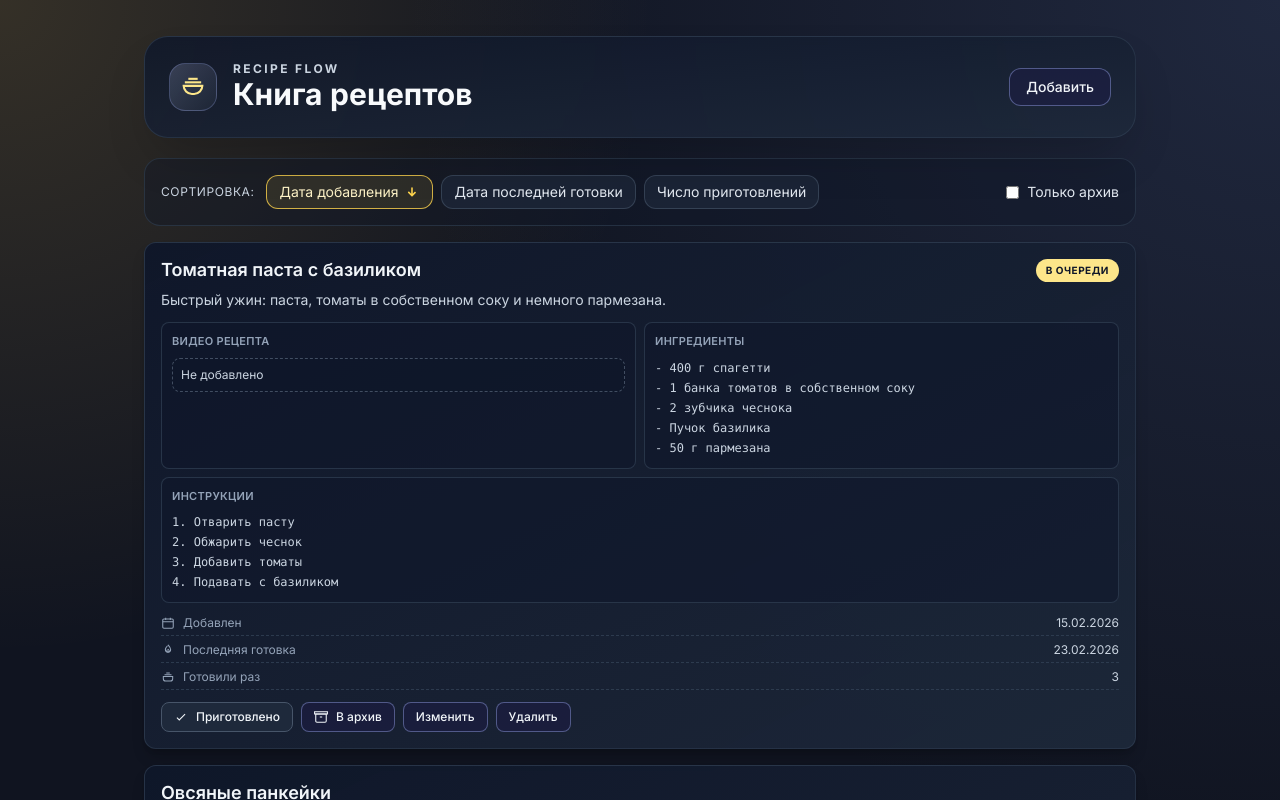
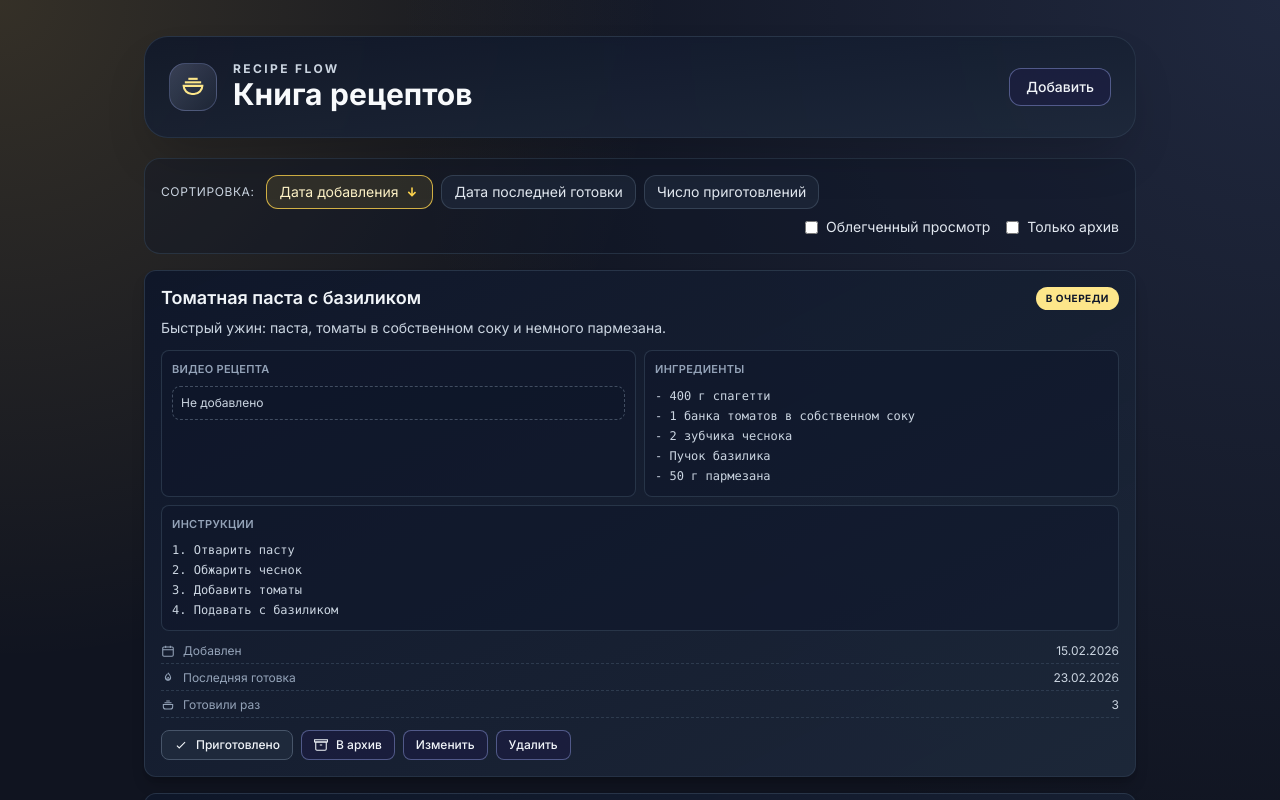
Before and after one commit to Perkin/recepies, a React (Vite) app: page / in a window 1280 px wide. Shown: the top 800 px of the page. Built offline with nearby package versions, Linux system fonts and the light colour scheme.

Commit message:
Добавить облегченный режим просмотра рецептов

```diff
--- a/src/App.jsx
+++ b/src/App.jsx
@@ -5,6 +5,7 @@ import { SortControls } from './components/recipe/SortControls'
 import { recipeSorters } from './utils/recipeSorters.js'
 
 const STORAGE_KEY = 'recipes'
+const LIGHTWEIGHT_VIEW_STORAGE_KEY = 'recipes-lightweight-view'
 
 const defaultRecipes = [
   {
@@ -78,6 +79,9 @@ export default function App() {
   const [sortField, setSortField] = useState('createdAt')
   const [sortDirection, setSortDirection] = useState('desc')
   const [showArchivedOnly, setShowArchivedOnly] = useState(false)
+  const [isLightweightView, setIsLightweightView] = useState(() => {
+    return localStorage.getItem(LIGHTWEIGHT_VIEW_STORAGE_KEY) === 'true'
+  })
   const [editingId, setEditingId] = useState(null)
   const [formValues, setFormValues] = useState(emptyForm)
   const [isFormVisible, setIsFormVisible] = useState(false)
@@ -85,6 +89,10 @@ export default function App() {
   useEffect(() => {
     localStorage.setItem(STORAGE_KEY, JSON.stringify(recipes))
   }, [recipes])
+
+  useEffect(() => {
+    localStorage.setItem(LIGHTWEIGHT_VIEW_STORAGE_KEY, String(isLightweightView))
+  }, [isLightweightView])
 
   const visibleRecipes = useMemo(() => {
     const sorted = [...recipes].sort((a, b) => {
@@ -227,6 +235,7 @@ export default function App() {
         sortField={sortField}
         sortDirection={sortDirection}
         showArchivedOnly={showArchivedOnly}
+        isLightweightView={isLightweightView}
         onSortChange={(nextSortField) => {
           if (nextSortField === sortField) {
             setSortDirection((prevDirection) => (prevDirection === 'asc' ? 'desc' : 'asc'))
@@ -236,6 +245,7 @@ export default function App() {
           setSortField(nextSortField)
         }}
         onArchiveFilterChange={setShowArchivedOnly}
+        onLightweightViewChange={setIsLightweightView}
       />
 
       <main className="mt-4 grid gap-4">
@@ -244,6 +254,7 @@ export default function App() {
             key={recipe.id}
             recipe={recipe}
             isArchiveView={showArchivedOnly}
+            isLightweightView={isLightweightView}
             onCooked={() => {
               const today = new Date().toISOString().slice(0, 10)
               setRecipes((prev) =>
--- a/src/components/recipe/RecipeCard.jsx
+++ b/src/components/recipe/RecipeCard.jsx
@@ -1,7 +1,16 @@
 import { ArchiveIcon, CalendarIcon, CheckIcon, FlameIcon, PotIcon } from '../icons'
 import { formatDate } from '../../utils/date'
 
-export function RecipeCard({ recipe, isArchiveView, onCooked, onArchive, onRestore, onEdit, onDelete }) {
+export function RecipeCard({
+  recipe,
+  isArchiveView,
+  isLightweightView,
+  onCooked,
+  onArchive,
+  onRestore,
+  onEdit,
+  onDelete,
+}) {
   return (
     <article className="rounded-xl border border-slate-700/60 bg-gradient-to-br from-slate-900/95 to-slate-800/90 p-3 shadow-lg shadow-black/20 sm:p-4">
       <div className="flex flex-wrap items-start justify-between gap-2">
@@ -15,6 +24,8 @@ export function RecipeCard({ recipe, isArchiveView, onCooked, onArchive, onResto
 
       <p className="mt-2 text-sm text-slate-300">{recipe.description}</p>
 
+      {isLightweightView ? null : (
+        <>
           <div className="mt-3 grid gap-2 sm:grid-cols-2">
             <section className="placeholder-box">
               <p className="placeholder-title">Видео рецепта</p>
@@ -38,6 +49,8 @@ export function RecipeCard({ recipe, isArchiveView, onCooked, onArchive, onResto
             <p className="placeholder-title">Инструкции</p>
             <pre className="mt-2 whitespace-pre-wrap text-xs leading-5 text-slate-300">{recipe.instructions}</pre>
           </section>
+        </>
+      )}
 
       <dl className="mt-3 grid gap-1.5 text-xs">
         <div className="meta-row">
--- a/src/components/recipe/SortControls.jsx
+++ b/src/components/recipe/SortControls.jsx
@@ -21,7 +21,15 @@ function SortDirectionIcon({ direction }) {
   )
 }
 
-export function SortControls({ sortField, sortDirection, showArchivedOnly, onSortChange, onArchiveFilterChange }) {
+export function SortControls({
+  sortField,
+  sortDirection,
+  showArchivedOnly,
+  isLightweightView,
+  onSortChange,
+  onArchiveFilterChange,
+  onLightweightViewChange,
+}) {
   return (
     <section
       className="mt-5 flex flex-wrap items-center gap-2 rounded-2xl border border-slate-700/60 bg-slate-900/40 p-4"
@@ -50,7 +58,17 @@ export function SortControls({ sortField, sortDirection, showArchivedOnly, onSor
         )
       })}
 
-      <label className="ml-auto inline-flex items-center gap-2 text-sm text-slate-200">
+      <div className="ml-auto flex flex-wrap items-center gap-4">
+        <label className="inline-flex items-center gap-2 text-sm text-slate-200">
+          <input
+            type="checkbox"
+            checked={isLightweightView}
+            onChange={(event) => onLightweightViewChange(event.target.checked)}
+          />
+          Облегченный просмотр
+        </label>
+
+        <label className="inline-flex items-center gap-2 text-sm text-slate-200">
           <input
             type="checkbox"
             checked={showArchivedOnly}
@@ -58,6 +76,7 @@ export function SortControls({ sortField, sortDirection, showArchivedOnly, onSor
           />
           Только архив
         </label>
+      </div>
     </section>
   )
 }
```
Lines whose indentation alone changed are shown as unchanged.
